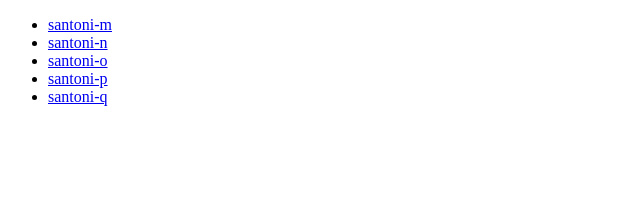
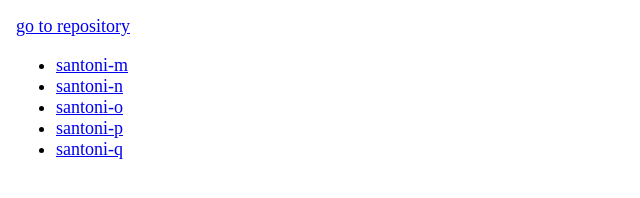
Before and after one commit to dimon4ezzz/santoni-firmwares, a plain HTML site: page docs/index.html in a window 1280 px wide. Shown: the whole page, without its empty margins (0-640 px from the left). Drawn offline with Linux system fonts and the light colour scheme.

Commit message:
add links to repo and index.html to Pages

```diff
--- a/docs/index.html
+++ b/docs/index.html
@@ -1 +1 @@
-<!DOCTYPE html><html><body><ul><li><a href="santoni-m.html">santoni-m</a></li><li><a href="santoni-n.html">santoni-n</a></li><li><a href="santoni-o.html">santoni-o</a></li><li><a href="santoni-p.html">santoni-p</a></li><li><a href="santoni-q.html">santoni-q</a></li></ul></body></html>
+<!DOCTYPE html><html><body style="font-size: large; margin: 2vh;"><div><a href="https://github.com/dimon4ezzz/santoni-firmwares">go to repository</a></div><ul><li><a href="santoni-m.html">santoni-m</a></li><li><a href="santoni-n.html">santoni-n</a></li><li><a href="santoni-o.html">santoni-o</a></li><li><a href="santoni-p.html">santoni-p</a></li><li><a href="santoni-q.html">santoni-q</a></li></ul></body></html>
```
Also changed, not shown: .github/workflows/template.html.
